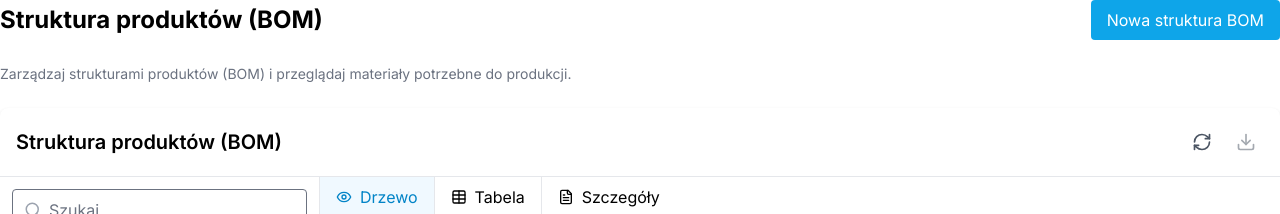
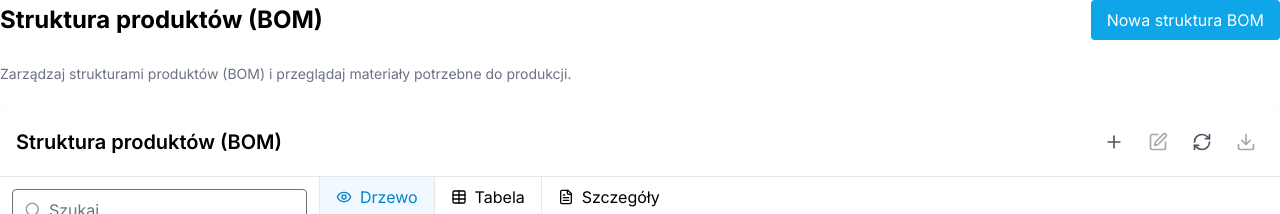
Before and after one commit to djmisieq/chmurowy-system-mrp, a Next.js app: page /production/bom in a window 1280 px wide. Shown: the top 214 px of the page. Built offline with nearby package versions, Linux system fonts and the light colour scheme; no server answers.

Commit message:
Update BomExplorer to add new/edit functionality

```diff
--- a/src/components/production/bom/BomExplorer.tsx
+++ b/src/components/production/bom/BomExplorer.tsx
@@ -2,15 +2,17 @@
 
 import React, { useState, useEffect } from 'react';
 import axios from 'axios';
-import { SearchIcon, RefreshCw, Download, Eye, Table, FileText } from 'lucide-react';
+import { SearchIcon, RefreshCw, Download, Eye, Table, FileText, Edit, Plus } from 'lucide-react';
 import BomTreeView from './BomTreeView';
 import { ProductBom } from '@/types/bom.types';
+import { useRouter } from 'next/navigation';
 
 interface BomExplorerProps {
   initialBomId?: string;
 }
 
 const BomExplorer: React.FC<BomExplorerProps> = ({ initialBomId }) => {
+  const router = useRouter();
   const [loading, setLoading] = useState(true);
   const [boms, setBoms] = useState<ProductBom[]>([]);
   const [selectedBomId, setSelectedBomId] = useState<string | undefined>(initialBomId);
@@ -80,6 +82,16 @@ const BomExplorer: React.FC<BomExplorerProps> = ({ initialBomId }) => {
     linkElement.setAttribute('href', dataUri);
     linkElement.setAttribute('download', exportFileDefaultName);
     linkElement.click();
+  };
+
+  const handleCreateNew = () => {
+    router.push('/production/bom/new');
+  };
+
+  const handleEdit = () => {
+    if (selectedBomId) {
+      router.push(`/production/bom/edit/${selectedBomId}`);
+    }
   };
 
   const renderContent = () => {
@@ -163,6 +175,21 @@ const BomExplorer: React.FC<BomExplorerProps> = ({ initialBomId }) => {
       <div className="border-b p-4 flex justify-between items-center">
         <h2 className="text-xl font-semibold">Struktura produktów (BOM)</h2>
         <div className="flex space-x-2">
+          <button
+            onClick={handleCreateNew}
+            className="p-2 text-gray-600 hover:text-primary-600 hover:bg-gray-100 rounded"
+            title="Nowa struktura BOM"
+          >
+            <Plus size={20} />
+          </button>
+          <button
+            onClick={handleEdit}
+            className="p-2 text-gray-600 hover:text-primary-600 hover:bg-gray-100 rounded disabled:opacity-50 disabled:cursor-not-allowed"
+            disabled={!selectedBom}
+            title="Edytuj strukturę BOM"
+          >
+            <Edit size={20} />
+          </button>
           <button
             onClick={handleRefresh}
             className="p-2 text-gray-600 hover:text-primary-600 hover:bg-gray-100 rounded"
```
